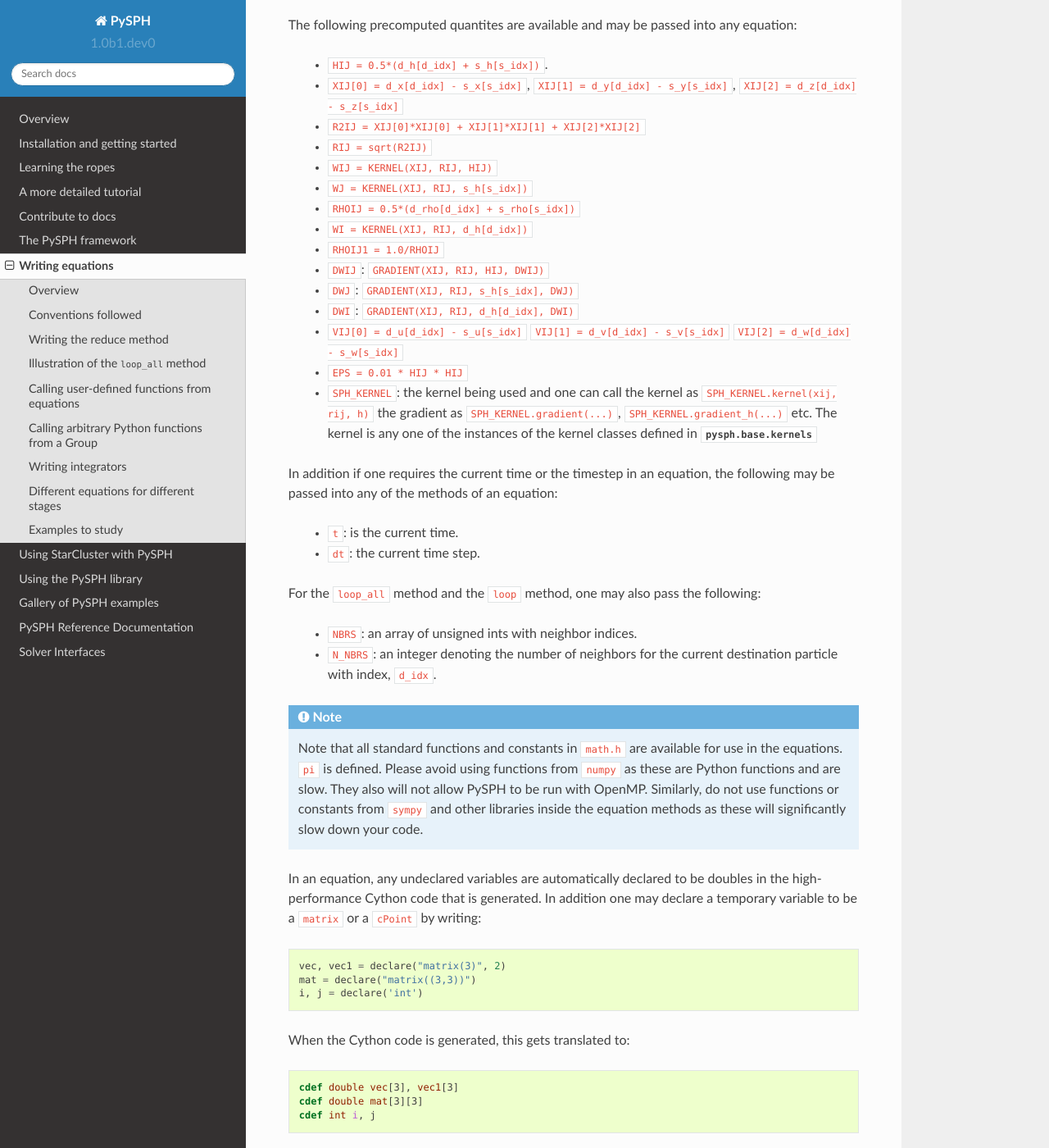
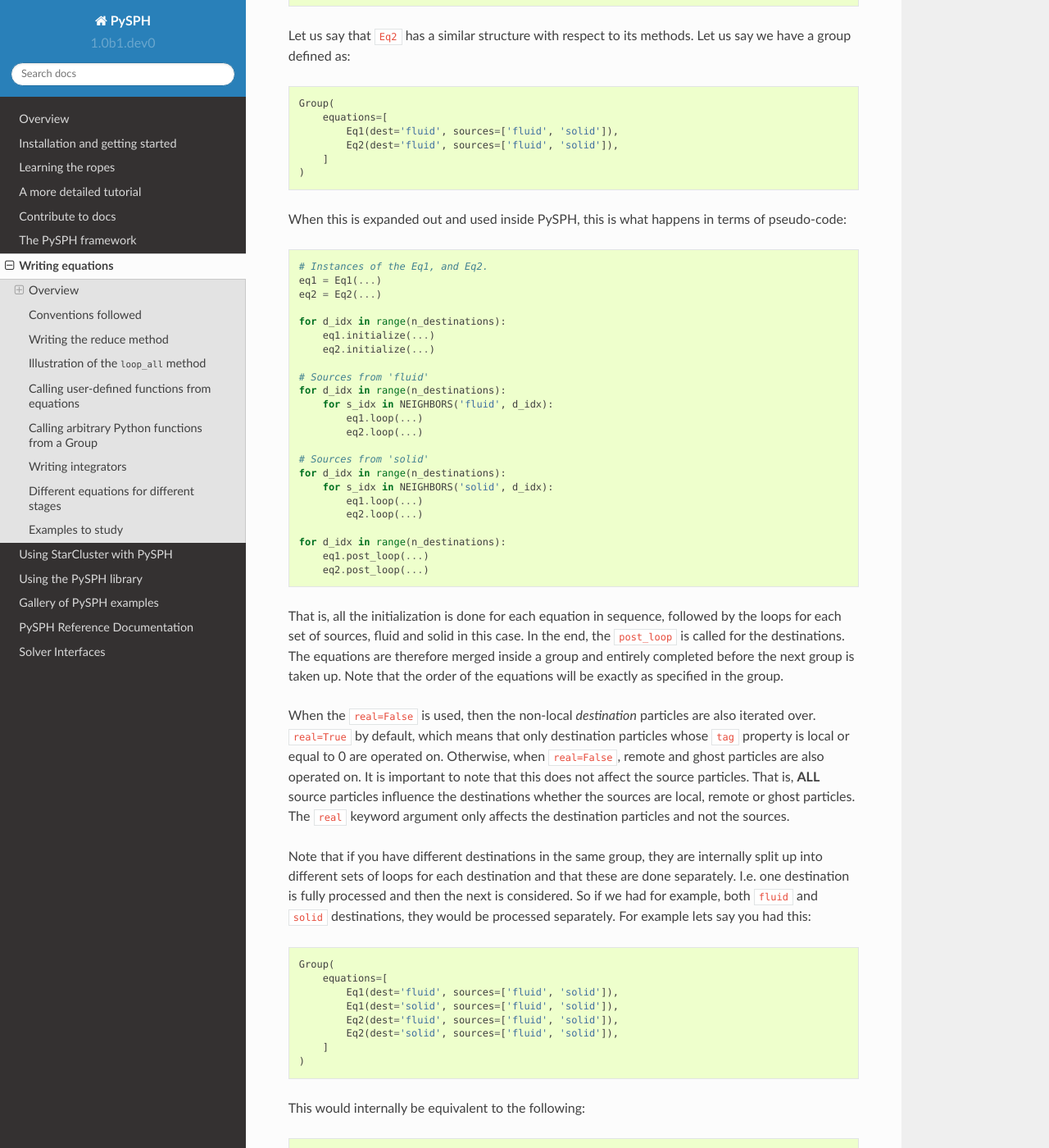
Before and after one commit to pypr/pysph, a Sphinx documentation site: the page built from docs/source/design/equations.rst, in a window 1280 px wide and 1400 px high, scrolled down 2931 px. Shown: the whole window at 82% size. Built offline with Sphinx 7.4.7 and the Read the Docs theme 2.0.0, drawn with Linux system fonts in a browser that asks for light colours; some of the changed text lies outside the part shown.

Commit message:
Provide more documentation on the use of groups.

```diff
--- a/docs/source/design/equations.rst
+++ b/docs/source/design/equations.rst
@@ -146,6 +146,116 @@
 ``declare('object')``. On the GPU, this function is not called via OpenCL and
 is a pure Python function.
 
+Understanding Groups a bit more
+~~~~~~~~~~~~~~~~~~~~~~~~~~~~~~~
+
+Equations can be grouped together and it is important to understand how
+exactly this works. Let us take a simple example of a :py:class:`Group` with
+two equations. We illustrate two simple equations with pseudo-code::
+
+  class Eq1(Equation):
+      def initialize(self, ...):
+          # ...
+      def loop(...):
+          # ...
+      def post_loop(...):
+          # ...
+
+Let us say that ``Eq2`` has a similar structure with respect to its methods.
+Let us say we have a group defined as::
+
+  Group(
+      equations=[
+          Eq1(dest='fluid', sources=['fluid', 'solid']),
+          Eq2(dest='fluid', sources=['fluid', 'solid']),
+      ]
+  )
+
+When this is expanded out and used inside PySPH, this is what happens in terms
+of pseudo-code::
+
+    # Instances of the Eq1, and Eq2.
+    eq1 = Eq1(...)
+    eq2 = Eq2(...)
+
+    for d_idx in range(n_destinations):
+        eq1.initialize(...)
+        eq2.initialize(...)
+
+    # Sources from 'fluid'
+    for d_idx in range(n_destinations):
+        for s_idx in NEIGHBORS('fluid', d_idx):
+            eq1.loop(...)
+            eq2.loop(...)
+
+    # Sources from 'solid'
+    for d_idx in range(n_destinations):
+        for s_idx in NEIGHBORS('solid', d_idx):
+            eq1.loop(...)
+            eq2.loop(...)
+
+    for d_idx in range(n_destinations):
+        eq1.post_loop(...)
+        eq2.post_loop(...)
+
+That is, all the initialization is done for each equation in sequence,
+followed by the loops for each set of sources, fluid and solid in this case.
+In the end, the ``post_loop`` is called for the destinations. The equations
+are therefore merged inside a group and entirely completed before the next
+group is taken up. Note that the order of the equations will be exactly as
+specified in the group.
+
+When the ``real=False`` is used, then the non-local *destination* particles
+are also iterated over. ``real=True`` by default, which means that only
+destination particles whose ``tag`` property is local or equal to 0 are
+operated on. Otherwise, when ``real=False``, remote and ghost particles are
+also operated on. It is important to note that this does not affect the source
+particles. That is, **ALL** source particles influence the destinations
+whether the sources are local, remote or ghost particles. The ``real`` keyword
+argument only affects the destination particles and not the sources.
+
+Note that if you have different destinations in the same group, they are
+internally split up into different sets of loops for each destination and that
+these are done separately. I.e. one destination is fully processed and then
+the next is considered. So if we had for example, both ``fluid`` and ``solid``
+destinations, they would be processed separately. For example lets say you had
+this::
+
+  Group(
+      equations=[
+          Eq1(dest='fluid', sources=['fluid', 'solid']),
+          Eq1(dest='solid', sources=['fluid', 'solid']),
+          Eq2(dest='fluid', sources=['fluid', 'solid']),
+          Eq2(dest='solid', sources=['fluid', 'solid']),
+      ]
+  )
+
+This would internally be equivalent to the following::
+
+  [
+      Group(
+          equations=[
+              Eq1(dest='fluid', sources=['fluid', 'solid']),
+              Eq2(dest='fluid', sources=['fluid', 'solid']),
+          ]
+       ),
+       Group(
+          equations=[
+              Eq1(dest='solid', sources=['fluid', 'solid']),
+              Eq2(dest='solid', sources=['fluid', 'solid']),
+          ]
+       )
+  ]
+
+Note that basically the fluids are done first and then the solid particles are
+done. Obviously the first form is a lot more compact.
+
+While it may appear that the PySPH equations and groups are fairly complex,
+they actually do a lot of work for you and allow you to express the
+interactions in a rather compact form.
+
+When debugging it sometimes helps to look at the generated log file which will
+also print out the exact equations and groups that are being used.
 
 
 Conventions followed
--- a/docs/source/tutorial/circular_patch_simple.rst
+++ b/docs/source/tutorial/circular_patch_simple.rst
@@ -593,7 +593,10 @@
 would debug any Python program.
 
 PySPH writes out a log file in the output directory, looking at that is
-sometimes useful.
+sometimes useful. The log file will usually tell you the kernel, integrator,
+NNPS, and the exact equations and groups used for a simulation. This can be
+often be very useful when sorting out subtle issues with the equations and
+groups.
 
 Things get harder to debug when you get a segmentation fault or your code just
 crashes. Even though PySPH is implemented in Python you can get one of these
```
Also changed, not shown: other parts of docs/source/design/equations.rst (+2 -2 lines).
